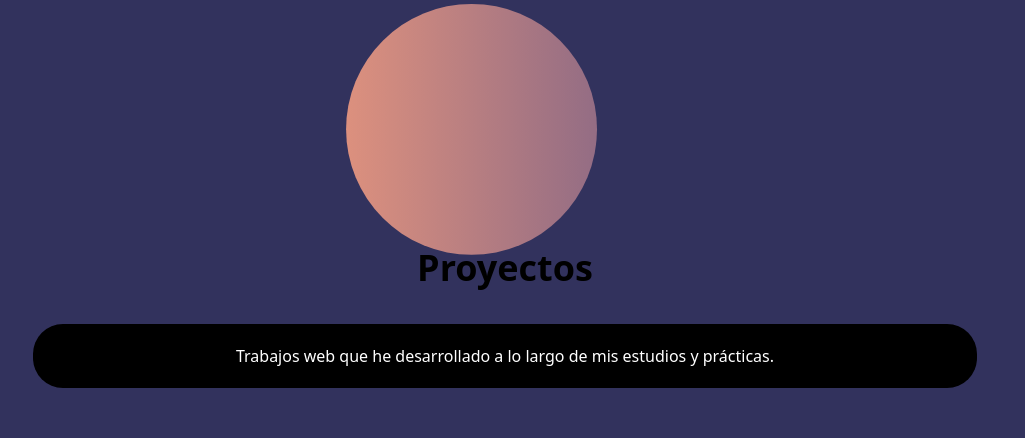
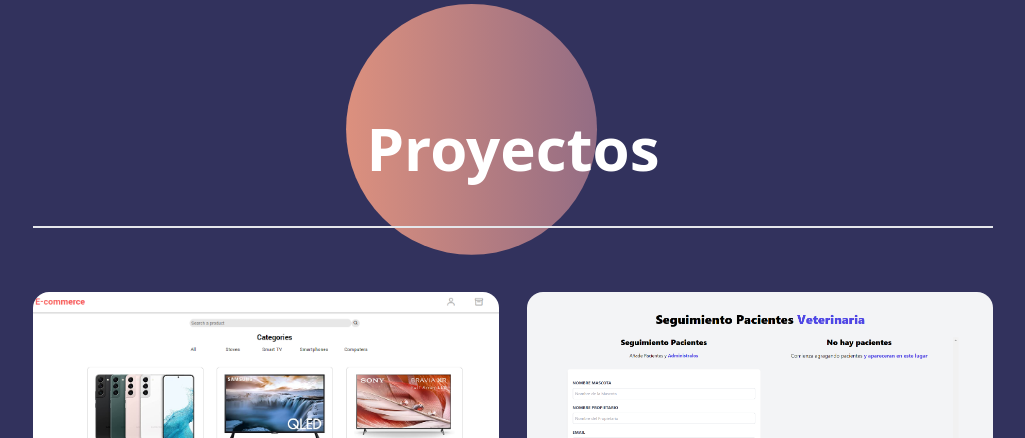
Before and after one commit to Jogarts95/MyPortfolio, a React (Vite) app: page / in a window 1280 px wide. Shown: the part 1672-2110 px from the top of the page, without its empty margins (167-1192 px from the left). Built offline with nearby package versions, Linux system fonts and the light colour scheme.

Commit message:
Update padding and margin on components

```diff
--- a/src/components/AboutMe.jsx
+++ b/src/components/AboutMe.jsx
@@ -2,7 +2,7 @@ import React from "react";
 
 const AboutMe = () => {
 	return (
-		<div className="max-w-[1040px] m-auto md:pl-20 p-4 py-16 flex justify-center " id="aboutMe" >
+		<div className="max-w-[1040px] m-auto md:pl-20" id="aboutMe" >
 
 			<div className="w-[100%] mt-10">
 				<h1 className="text-6xl lg:mt-20 font-bold text-center text-[#FFF] border-b-2 mt-2 p-6 md:p-12">
--- a/src/components/Contact.jsx
+++ b/src/components/Contact.jsx
@@ -3,11 +3,11 @@ import React from 'react'
 
 const Contact = () => {
     return (
-        <div id='contacto' className='max-w-[1040px] m-auto md:pl-20 p-4 py-2 '>
-            <h1 className='py-2 text-4xl font-bold text-center text-[#fff]'>
+        <div id='contacto' className='max-w-[1040px] m-auto md:pl-20 '>
+            <h1 className='text-6xl lg:mt-20 font-bold text-center text-[#FFF] border-b-2 mt-2 p-6 md:p-8'>
                 Contacto
             </h1>
-            <form className='mb-10' action="https://getform.io/f/dd0d9a8b-8290-4b9e-97ff-030cbc5bdd35" method='POST' encType='multipart/form-data'>
+            <form className='mb-10 w-[65%] m-auto' action="https://getform.io/f/dd0d9a8b-8290-4b9e-97ff-030cbc5bdd35" method='POST' encType='multipart/form-data'>
                 <div className='grid md:grid-cols-2 gap-4 w-full py-2'>
                     <div className='flex flex-col'>
                         <label className='uppercase text-sm py-2 text-[#1dde1a]/90'>Nombre</label>
--- a/src/components/Projects.jsx
+++ b/src/components/Projects.jsx
@@ -43,9 +43,8 @@ const Projects = () => {
   ];
 
   return (
-    <div id='projects' className='max-w-[1040px] m-auto md:pl-20 p-4 py-16'>
-      <h1 className='text text-4xl font-bold text-center text-[#000] m-9'>Proyectos</h1>
-      <p className='text-center py-5 text-[#fff] bg-[#000] rounded-[30px]'>Trabajos web que he desarrollado a lo largo de mis estudios y prácticas.</p>
+    <div id='projects' className='max-w-[1040px] m-auto md:pl-20'>
+      <h1 className='text-6xl lg:mt-20 font-bold text-center text-[#FFF] border-b-2 mt-2 p-6 md:p-12'>Proyectos</h1>
       <div className='grid sm:grid-cols-2 gap-7 pt-16'>
         {projects.map((project) => (
           <ProjectItem
```
